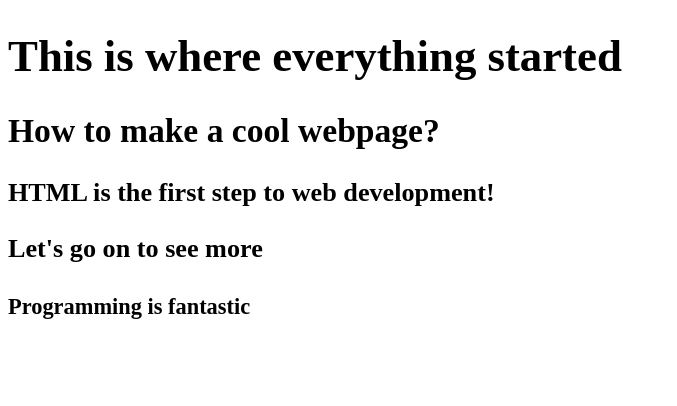
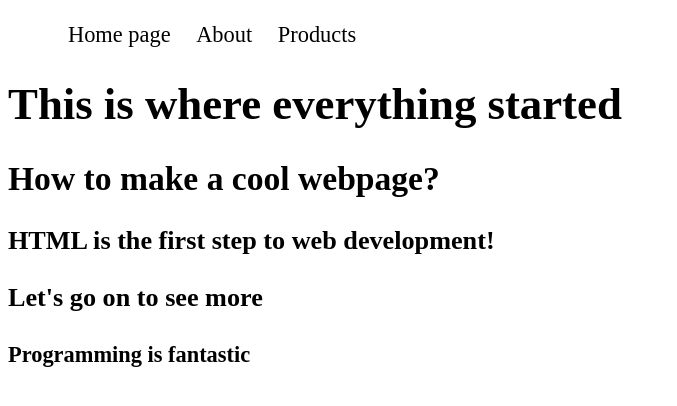
Before and after one commit to Arthur-001/First-Test, a plain HTML site: page index.html in a window 1280 px wide. Shown: the whole page, without its empty margins (0-677 px from the left). Drawn offline with Linux system fonts and the light colour scheme.

Commit message:
making the navbar

```diff
--- a/index.html
+++ b/index.html
@@ -8,6 +8,15 @@
     <link rel="stylesheet" href="style.css">
 </head>
 <body>
+    <header>
+        <nav class="nav-bar">
+            <ul>
+                <li>Home page</li>
+                <li>About</li>
+                <li>Products</li>
+            </ul>
+        </nav>
+    </header>
     <h1>This is where everything started</h1>
     <h2>How to make a cool webpage?</h2>
     <h3>HTML is the first step to web development!</h3>
--- a/style.css
+++ b/style.css
@@ -1,6 +1,12 @@
+.nav-bar ul li {
+    display: inline-flex;
+    margin-left: 20px;
+}
+
 * {
     box-sizing: border-box;
 }
+
 body {
     font-size: 1.4rem;
     color: #000000;
```
